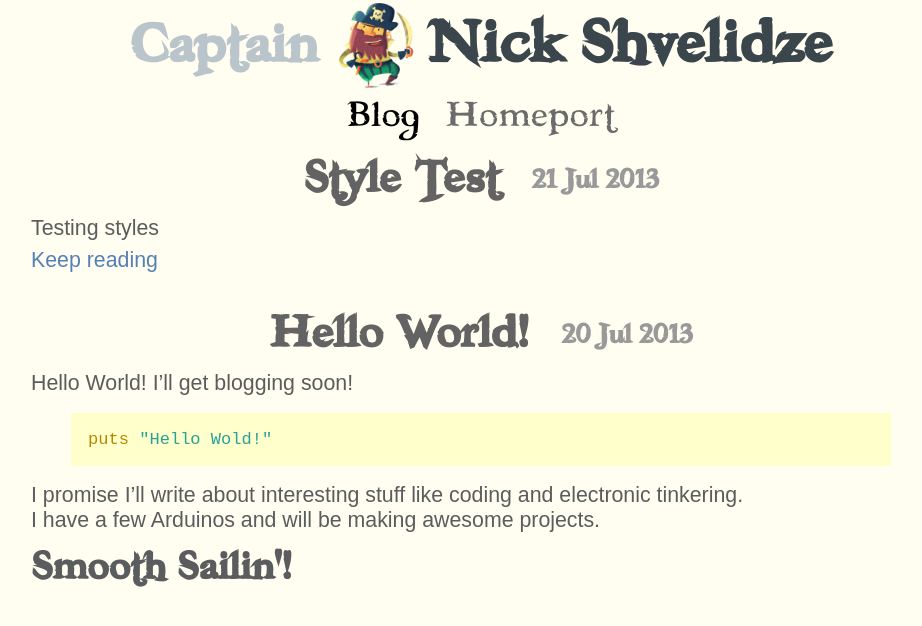
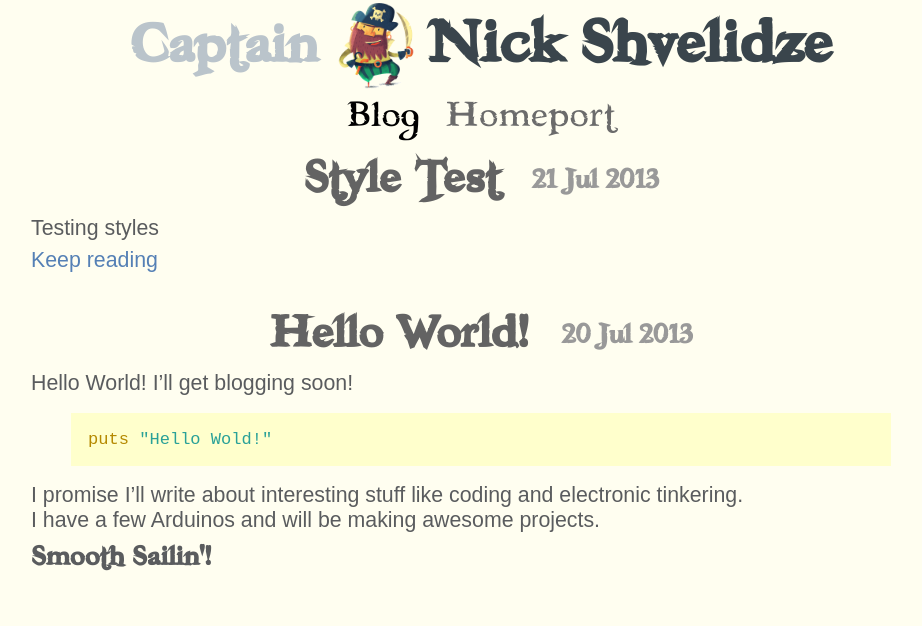
Before and after one commit to shvelo/blog.pirrate.me, a Jekyll site: the page built from index.html, in a window 1280 px wide. Shown: the top 626 px of the page, without its empty margins (159-1081 px from the left). Built offline with Jekyll 4.4.1, drawn with Linux system fonts in a browser that asks for light colours; nearby versions of some CDN libraries; Markdown is read by kramdown in place of the engine named in the settings; comment, search, counter and statistics services are not loaded.

Commit message:
Heading sizes

```diff
--- a/css/main.css
+++ b/css/main.css
@@ -39,12 +39,12 @@
   margin-bottom: .1em;
 }
 
-h1 { font-size: 3.5em; }
-h2 { font-size: 3.2em }
-h3 { font-size: 2.9em }
-h4 { font-size: 2.6em }
-h5 { font-size: 2.3em }
-h6 { font-size: 2em }
+h1 { font-size: 3em; }
+h2 { font-size: 2.6em }
+h3 { font-size: 2.2em }
+h4 { font-size: 1.8em }
+h5 { font-size: 1.4em }
+h6 { font-size: 1.4em }
 
 #container {
   max-width: 900px;
```
